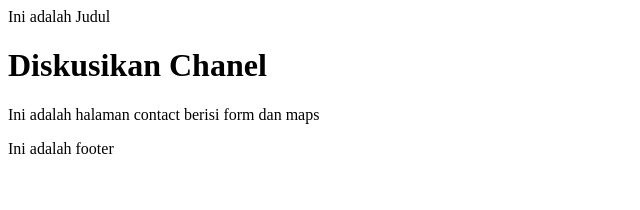
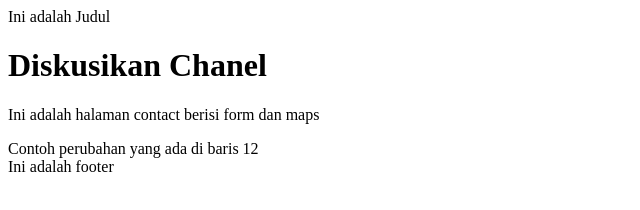
Before and after one commit to fikramrusdi38/materiGIT, a plain HTML site: page contact-us.html in a window 1280 px wide. Shown: the whole page, without its empty margins (0-640 px from the left). Drawn offline with Linux system fonts and the light colour scheme.

Commit message:
Menambahkan penjelasan contact-us

```diff
--- a/contact-us.html
+++ b/contact-us.html
@@ -9,6 +9,7 @@
     <header>Ini adalah Judul</header>
     <h1>Diskusikan Chanel</h1>
     <p>Ini adalah halaman contact berisi form dan maps</p>
+    <div>Contoh perubahan yang ada di baris 12</div>
     <footer>Ini adalah footer</footer>
   </body>
 </html>
```
